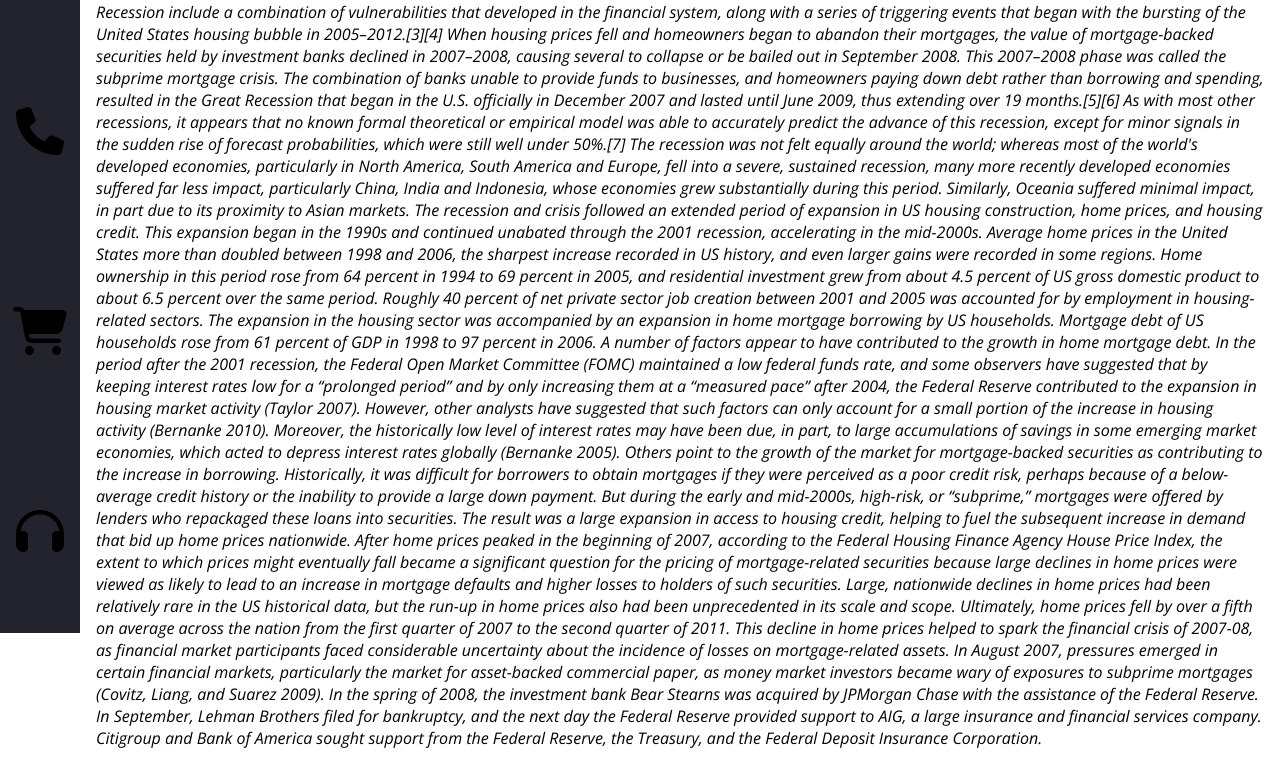
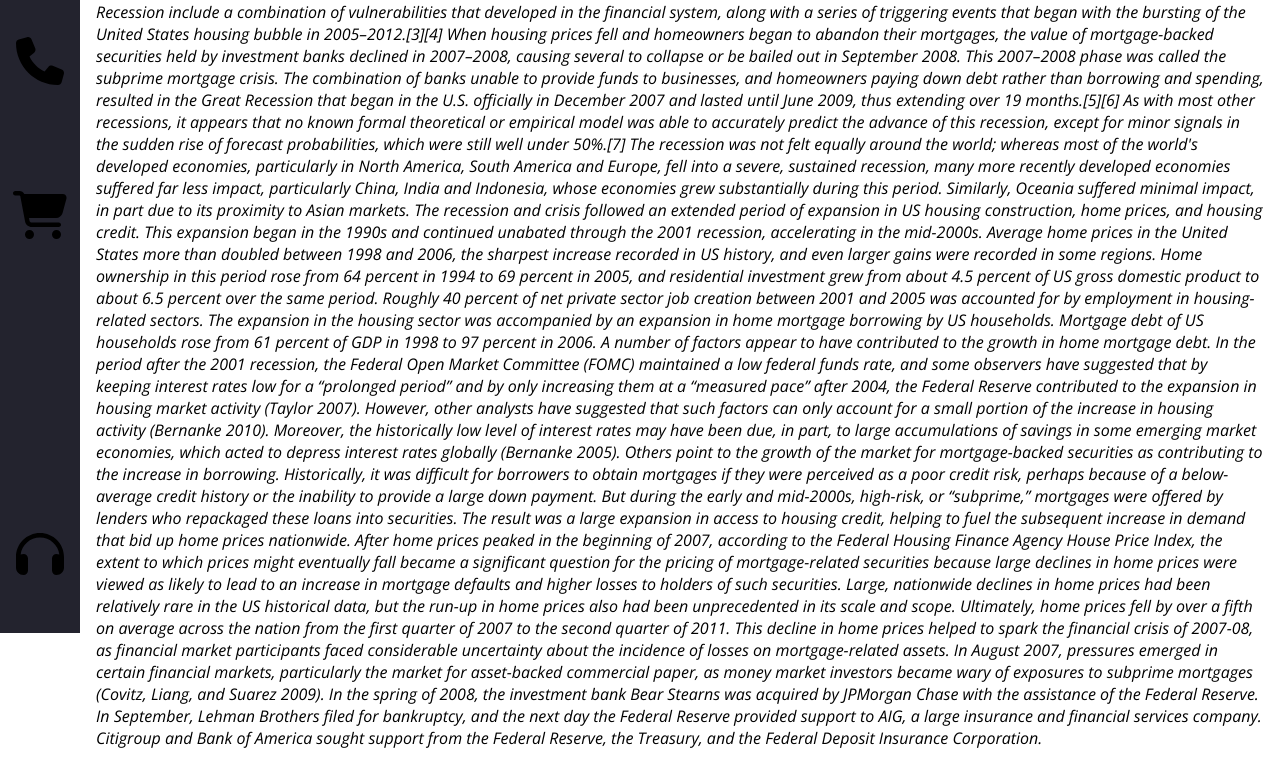
Before and after one commit to SubhoYadav/html-css, a plain HTML site: page mini-project-responsive-navbar/index.html in a window 1280 px wide. Shown: the part 167-948 px from the top of the page. Drawn offline with nearby package versions, Linux system fonts and the light colour scheme.

Commit message:
Used margins to create the layout of the sidebar menu

```diff
--- a/mini-project-responsive-navbar/style.css
+++ b/mini-project-responsive-navbar/style.css
@@ -37,7 +37,6 @@ html::-webkit-scrollbar-track {
   display: flex;
   flex-direction: column;
   align-items: center;
-  justify-content: space-around;
   margin: 0;
   padding: 0;
   height: 100%;
@@ -45,13 +44,13 @@ html::-webkit-scrollbar-track {
 .link-text {
   display: none;
 }
-/* .nav-item svg {
+.nav-item svg {
   min-width: 2rem;
   margin: 3.15rem 0;
-} */
-/* .nav-item:last-child {
+}
+.nav-item:last-child {
   margin-top: auto;
-} */
+}
 /* Styles the track (the background area of the scrollbar)
 ::-webkit-scrollbar-track {
   background-color: #f1f1f1;
```
